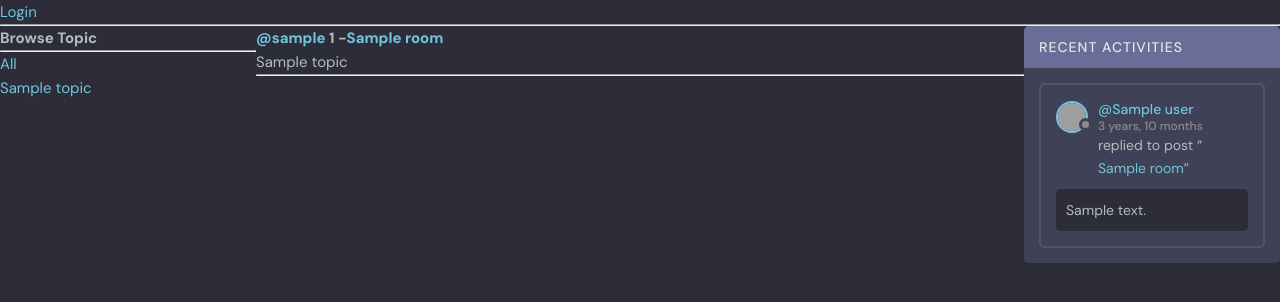
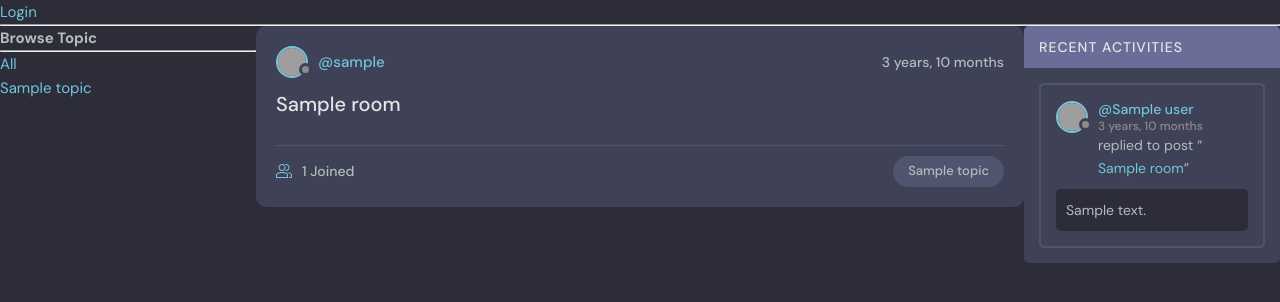
Before and after one commit to ArashGorji/studybud, a Django app: template base/templates/base/profile.html in a window 1280 px wide. Shown: the part 76-378 px from the top of the page. Run offline with Django 5.2, Linux system fonts and the light colour scheme; the template is opened without the code that fills it: most values are stand-ins (such as "Sample title", 1, 10 or a date in 2020); grey boxes are pictures that could not be loaded.

Commit message:
update base on theme

```diff
--- a/base/templates/base/feed_component.html
+++ b/base/templates/base/feed_component.html
@@ -1,17 +1,45 @@
-<div>
-  {% for room in rooms %}
-  <div>
-    {% if request.user == room.host %}
-    <a href="{% url 'update-room' room.id %}">Edit</a>
-    <a href="{% url 'delete-room' room.id %}">Delete</a>
-    {% endif %}
-
-    <h5>
-      <a href="{% url "user-profile" room.host.id %}"> @{{room.host.username}} <br /> </a>
-      {{room.id}} -<a href="{% url 'room' room.id %}">{{room.name}}</a>
-    </h5>
-    <small> {{room.topic.name}} </small>
-    <hr />
-  </div>
+        {% for room in rooms %}
+      <div class="roomListRoom">
+        <div class="roomListRoom__header">
+          <a href="{% url 'user-profile' room.host.id %}" class="roomListRoom__author">
+            <div class="avatar avatar--small">
+              <img src="https://randomuser.me/api/portraits/women/11.jpg" />
+            </div>
+            <span>@{{room.host.username}}</span>
+          </a>
+          <div class="roomListRoom__actions">
+            <span>{{room.created|timesince}}</span>
+          </div>
+        </div>
+        <div class="roomListRoom__content">
+          <a href="{% url 'room' room.id %}">{{room.name}}</a>
+        </div>
+        <div class="roomListRoom__meta">
+          <a href="{% url 'room' room.id %}" class="roomListRoom__joined">
+            <svg
+              version="1.1"
+              xmlns="http://www.w3.org/2000/svg"
+              width="32"
+              height="32"
+              viewBox="0 0 32 32"
+            >
+              <title>user-group</title>
+              <path
+                d="M30.539 20.766c-2.69-1.547-5.75-2.427-8.92-2.662 0.649 0.291 1.303 0.575 1.918 0.928 0.715 0.412 1.288 1.005 1.71 1.694 1.507 0.419 2.956 1.003 4.298 1.774 0.281 0.162 0.456 0.487 0.456 0.85v4.65h-4v2h5c0.553 0 1-0.447 1-1v-5.65c0-1.077-0.56-2.067-1.461-2.584z"
+              ></path>
+              <path
+                d="M22.539 20.766c-6.295-3.619-14.783-3.619-21.078 0-0.901 0.519-1.461 1.508-1.461 2.584v5.65c0 0.553 0.447 1 1 1h22c0.553 0 1-0.447 1-1v-5.651c0-1.075-0.56-2.064-1.461-2.583zM22 28h-20v-4.65c0-0.362 0.175-0.688 0.457-0.85 5.691-3.271 13.394-3.271 19.086 0 0.282 0.162 0.457 0.487 0.457 0.849v4.651z"
+              ></path>
+              <path
+                d="M19.502 4.047c0.166-0.017 0.33-0.047 0.498-0.047 2.757 0 5 2.243 5 5s-2.243 5-5 5c-0.168 0-0.332-0.030-0.498-0.047-0.424 0.641-0.944 1.204-1.513 1.716 0.651 0.201 1.323 0.331 2.011 0.331 3.859 0 7-3.141 7-7s-3.141-7-7-7c-0.688 0-1.36 0.131-2.011 0.331 0.57 0.512 1.089 1.075 1.513 1.716z"
+              ></path>
+              <path
+                d="M12 16c3.859 0 7-3.141 7-7s-3.141-7-7-7c-3.859 0-7 3.141-7 7s3.141 7 7 7zM12 4c2.757 0 5 2.243 5 5s-2.243 5-5 5-5-2.243-5-5c0-2.757 2.243-5 5-5z"
+              ></path>
+            </svg>
+            {{room.participants.all.count}} Joined
+          </a>
+          <p class="roomListRoom__topic">{{room.topic.name}}</p>
+        </div>
+      </div>
   {% endfor %}
-</div>
```
